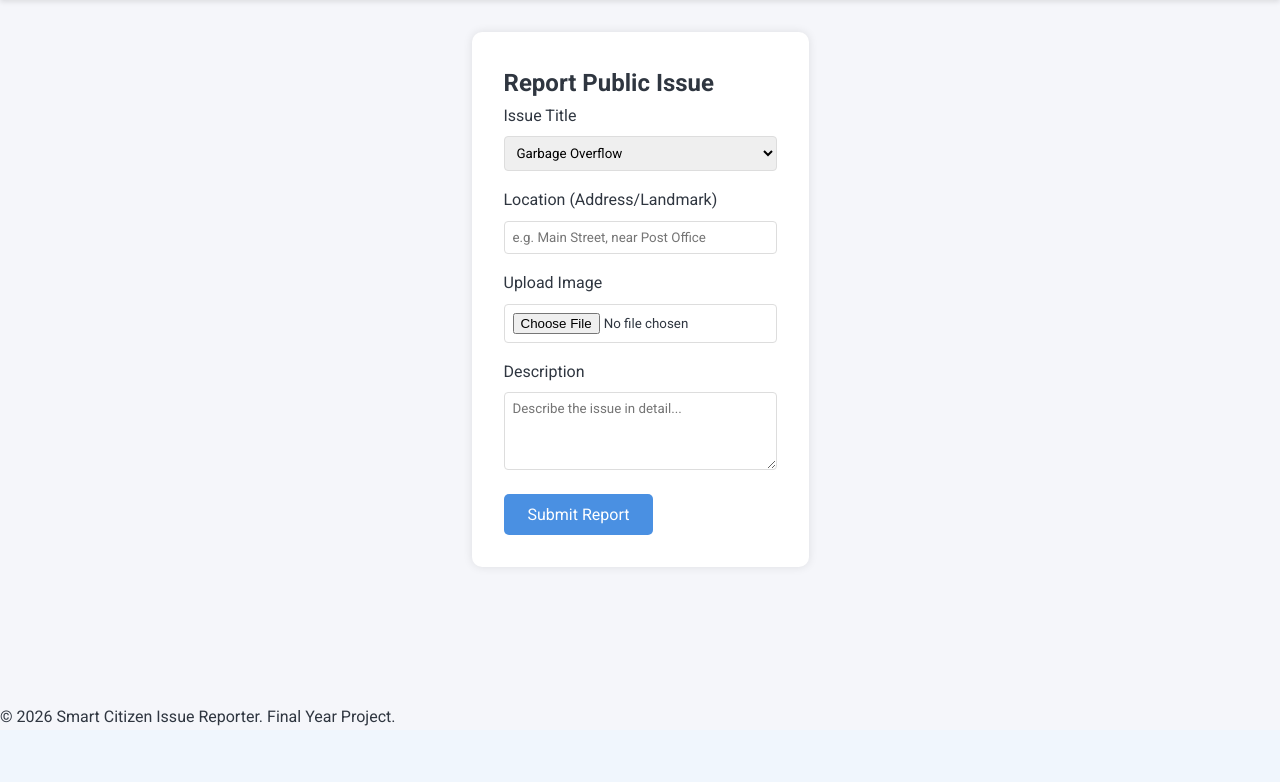
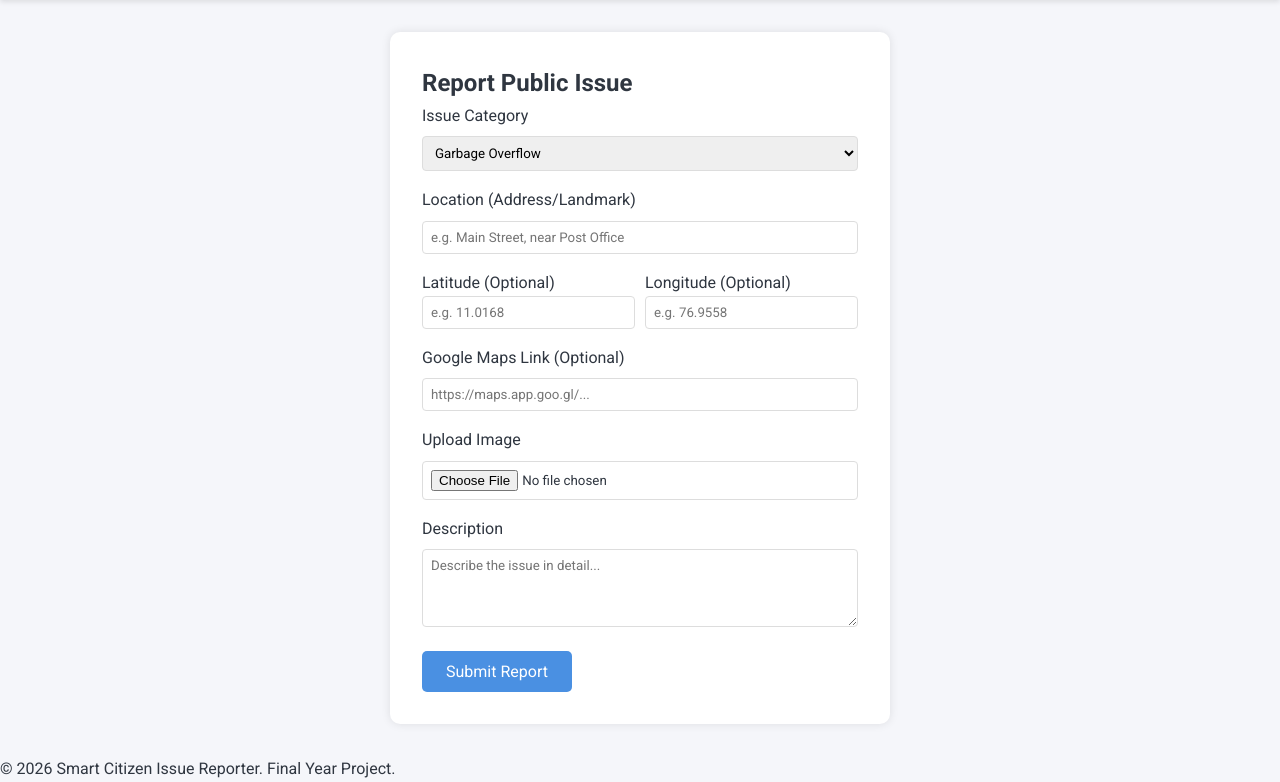
Before and after one commit to 1Z4t-R3p0/Projects, a Flask app: page /report in a window 1280 px wide. Shown: the part 70-852 px from the top of the page. Before the commit the page ends 796 px from the top, so only its background shows below. Run offline with Flask 3, Linux system fonts and the light colour scheme; the visitor is signed in with stand-in values (Sample User, id 1).

Commit message:
Update: Add manual category, lat/long, Google Maps link, and fix S3 visibility

```diff
--- a/models.py
+++ b/models.py
@@ -23,6 +23,9 @@ class Issue(db.Model):
     date_posted = db.Column(db.DateTime, nullable=False, default=datetime.utcnow)
     image_file = db.Column(db.String(255), nullable=True, default='default.jpg') # Filename/URL
     location = db.Column(db.String(100), nullable=False)
+    latitude = db.Column(db.String(20), nullable=True)
+    longitude = db.Column(db.String(20), nullable=True)
+    maps_link = db.Column(db.String(255), nullable=True)
     status = db.Column(db.String(20), nullable=False, default='Pending') # Pending, In Progress, Resolved
     priority = db.Column(db.String(20), nullable=False, default='Low')
     user_id = db.Column(db.Integer, db.ForeignKey('user.id'), nullable=False)
--- a/routes/citizen_routes.py
+++ b/routes/citizen_routes.py
@@ -47,13 +47,19 @@ def report_issue():
          return redirect(url_for('admin.dashboard'))
 
     if request.method == 'POST':
-        title = request.form.get('title')
+        title_select = request.form.get('title_select')
+        manual_title = request.form.get('manual_title')
+        location = request.form.get('location')
+        latitude = request.form.get('latitude')
+        longitude = request.form.get('longitude')
+        maps_link = request.form.get('maps_link')
         description = request.form.get('description')
-        location = request.form.get('location')
         image = request.files.get('image')
 
-        if not title or not description or not location:
-            flash('All fields are required', 'error')
+        title = manual_title if title_select == 'Other' else title_select
+
+        if not title or not location or not description:
+            flash('Title, Location, and Description are required', 'error')
             return redirect(url_for('citizen.report_issue'))
 
         image_file = None
@@ -61,7 +67,17 @@ def report_issue():
              image_file = save_picture(image)
 
         priority = Issue.calculate_priority(description)
-        issue = Issue(title=title, description=description, location=location, image_file=image_file, priority=priority, author=current_user)
+        issue = Issue(
+            title=title,
+            description=description,
+            location=location,
+            latitude=latitude,
+            longitude=longitude,
+            maps_link=maps_link,
+            image_file=image_file,
+            priority=priority,
+            author=current_user
+        )
         db.session.add(issue)
         db.session.commit()
 
--- a/templates/report_issue.html
+++ b/templates/report_issue.html
@@ -4,8 +4,8 @@
     <h2>Report Public Issue</h2>
     <form method="POST" enctype="multipart/form-data">
         <div class="form-group">
-            <label for="title">Issue Title</label>
-            <select name="title" class="form-control" required>
+            <label for="title_select">Issue Category</label>
+            <select name="title_select" id="title_select" class="form-control" required onchange="toggleManualTitle()">
                 <option value="Garbage Overflow">Garbage Overflow</option>
                 <option value="Potholes">Potholes</option>
                 <option value="Water Leakage">Water Leakage</option>
@@ -13,10 +13,29 @@
                 <option value="Other">Other</option>
             </select>
         </div>
+        <div class="form-group" id="manual_title_group" style="display: none;">
+            <label for="manual_title">Manual Issue Title</label>
+            <input type="text" name="manual_title" id="manual_title" class="form-control"
+                placeholder="Enter custom title">
+        </div>
         <div class="form-group">
             <label for="location">Location (Address/Landmark)</label>
             <input type="text" name="location" class="form-control" required
                 placeholder="e.g. Main Street, near Post Office">
+        </div>
+        <div style="display: flex; gap: 10px; margin-bottom: 1rem;">
+            <div style="flex: 1;">
+                <label for="latitude">Latitude (Optional)</label>
+                <input type="text" name="latitude" class="form-control" placeholder="e.g. 11.0168">
+            </div>
+            <div style="flex: 1;">
+                <label for="longitude">Longitude (Optional)</label>
+                <input type="text" name="longitude" class="form-control" placeholder="e.g. 76.9558">
+            </div>
+        </div>
+        <div class="form-group">
+            <label for="maps_link">Google Maps Link (Optional)</label>
+            <input type="url" name="maps_link" class="form-control" placeholder="https://maps.app.goo.gl/...">
         </div>
         <div class="form-group">
             <label for="image">Upload Image</label>
@@ -30,4 +49,21 @@
         <button type="submit" class="btn">Submit Report</button>
     </form>
 </div>
+
+<script>
+    function toggleManualTitle() {
+        const select = document.getElementById('title_select');
+        const manualGroup = document.getElementById('manual_title_group');
+        const manualInput = document.getElementById('manual_title');
+
+        if (select.value === 'Other') {
+            manualGroup.style.display = 'block';
+            manualInput.setAttribute('required', 'required');
+        } else {
+            manualGroup.style.display = 'none';
+            manualInput.removeAttribute('required');
+        }
+    }
+</script>
+
 {% endblock %}
```
Also changed, not shown: templates/admin_dashboard.html (+11 -2 lines), templates/issue_detail.html (+17 -4 lines), 1 other file.
